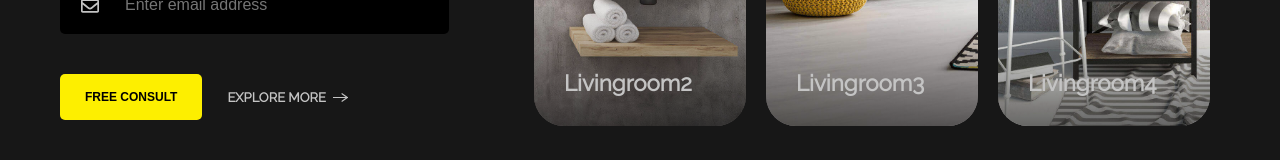
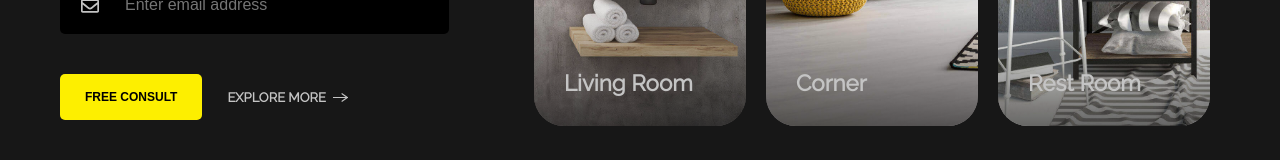
Before and after one commit to naveenkash/Interior, a React (Create React App) app: page / in a window 1280 px wide. Shown: the part 504-664 px from the top of the page. Built offline with nearby package versions, Linux system fonts and the light colour scheme.

Commit message:
fixed some typos

```diff
--- a/src/components/header/slider.js
+++ b/src/components/header/slider.js
@@ -16,32 +16,32 @@ export class slider extends Component {
             rightpercent: false,
             slides: [{
                     src: slide1,
-                    name: "Livingroom1",
+                    name: "Rest Room",
                     id: Math.random().toString(36).substring(2, 15) + Math.random().toString(36).substring(2, 15)
                 },
                 {
                     src: slide2,
-                    name: "Livingroom2",
+                    name: "Living Room",
                     id: Math.random().toString(36).substring(2, 15) + Math.random().toString(36).substring(2, 15)
                 },
                 {
                     src: slide3,
-                    name: "Livingroom3",
+                    name: "Corner",
                     id: Math.random().toString(36).substring(2, 15) + Math.random().toString(36).substring(2, 15)
                 },
                 {
                     src: slide1,
-                    name: "Livingroom4",
+                    name: "Rest Room",
                     id: Math.random().toString(36).substring(2, 15) + Math.random().toString(36).substring(2, 15)
                 },
                 {
                     src: slide2,
-                    name: "Livingroom2",
+                    name: "Living Room",
                     id: Math.random().toString(36).substring(2, 15) + Math.random().toString(36).substring(2, 15)
                 },
                 {
                     src: slide3,
-                    name: "Livingroom3",
+                    name: "Corner",
                     id: Math.random().toString(36).substring(2, 15) + Math.random().toString(36).substring(2, 15)
                 }
             ]
--- a/src/components/team.js
+++ b/src/components/team.js
@@ -274,7 +274,7 @@ export class team extends Component {
         {
           memberImg: member1,
           memberName: "John Doe",
-          memberRole: "ProjectManager",
+          memberRole: "Project Manager",
           id:
             Math.random()
               .toString(36)
```
